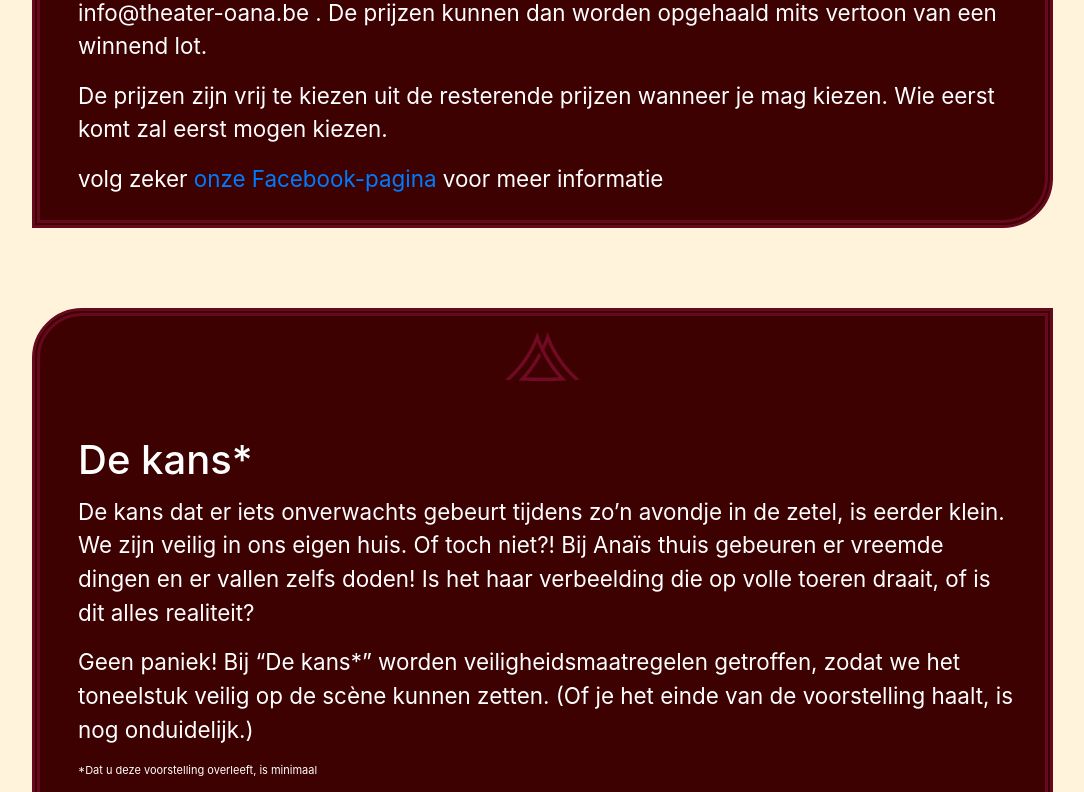
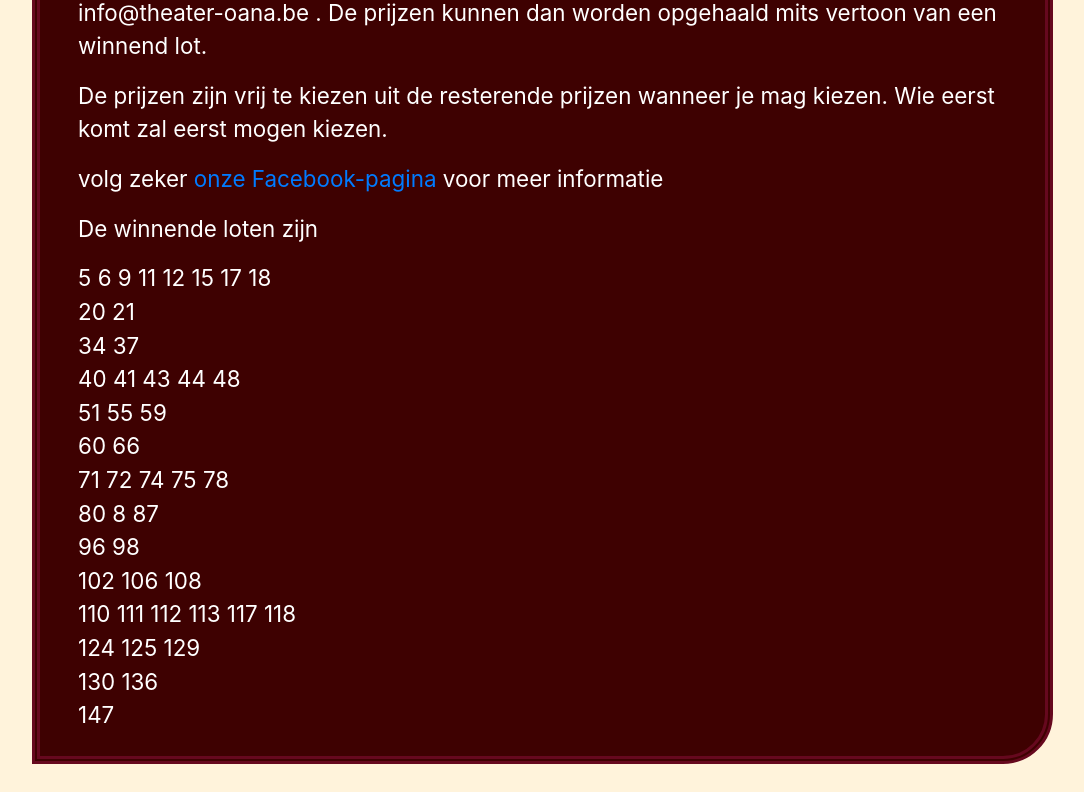
Before and after one commit to theaterOana/Website, a PHP site: page / in a window 1280 px wide. Shown: the part 582-1374 px from the top of the page, without its empty margins (90-1174 px from the left). Run offline with PHP 8.4, Linux system fonts and the light colour scheme.

Commit message:
Addded winning lots

```diff
--- a/index.php
+++ b/index.php
@@ -18,6 +18,24 @@ require_once($_SERVER['DOCUMENT_ROOT']."/Head.php");
       <p>Als uw nummer gewonnen heeft neem dan contact op via Facebook of mail naar info@theater-oana.be . De prijzen kunnen dan worden opgehaald mits vertoon van een winnend lot.</p>
       <p>De prijzen zijn vrij te kiezen uit de resterende prijzen wanneer je mag kiezen. Wie eerst komt zal eerst mogen kiezen.</p>
       <p>volg zeker <a href="https://www.facebook.com/TheaterOana/">onze Facebook-pagina</a> voor meer informatie</p>
+
+      <p>De winnende loten zijn</p>
+      <p>5 6 9
+11 12 15 17 18 <br>
+20 21 <br>
+34 37 <br>
+40 41 43 44 48 <br>
+51 55 59 <br>
+60 66 <br>
+71 72 74 75 78 <br>
+80 8 87 <br>
+96 98 <br>
+102 106 108 <br>
+110 111 112 113 117 118 <br>
+124 125 129 <br>
+130 136 <br>
+147
+</p>
      </article>
 
 
```
